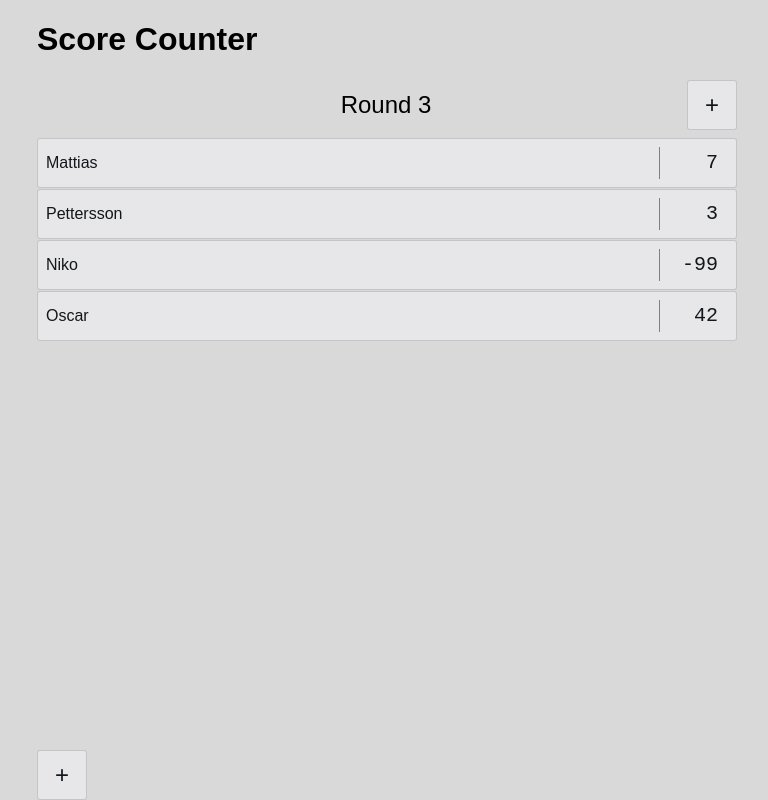
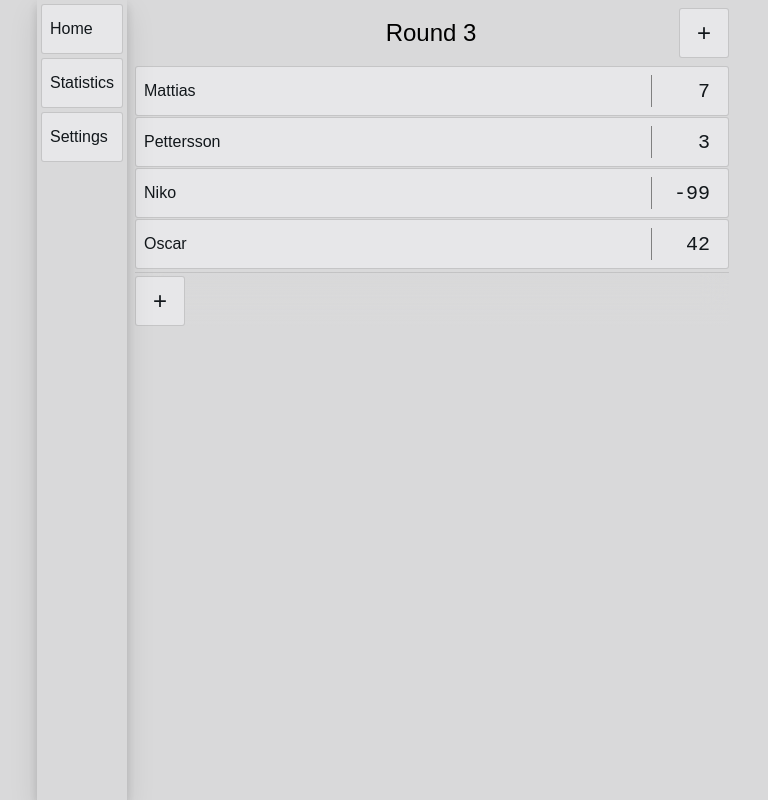
Before and after one commit to OscarMarcusson/score-counter, an Angular app in the folder score-counter-client/: page / in a window 1280 px wide. Shown: the whole page, without its empty margins (253-1021 px from the left). Built offline with nearby package versions, Linux system fonts and the light colour scheme.

Commit message:
Improve layout and add WIP sidebar

```diff
--- a/score-counter-client/src/app/app.component.html
+++ b/score-counter-client/src/app/app.component.html
@@ -1,5 +1,9 @@
 <main class="main">
-  <h1>Score Counter</h1>
+  <div class="menu">
+    <app-button [text]="'Home'"/>
+    <app-button [text]="'Statistics'"/>
+    <app-button [text]="'Settings'"/>
+  </div>
   <div class="scores">
     <app-match [players]="players"></app-match>
   </div>
--- a/score-counter-client/src/app/app.component.scss
+++ b/score-counter-client/src/app/app.component.scss
@@ -6,3 +6,30 @@
   flex-grow: 1;
   flex-shrink: 1;
 }
+
+.menu {
+  display: flex;
+  flex-direction: row;
+  align-items: stretch;
+  box-shadow: 0 5px 10px var(--shadow);
+  padding: 0.25em;
+  overflow: auto;
+  gap: 0.25em;
+  z-index: 1;
+}
+
+.scores {
+  padding: 0.5em;
+}
+
+@media (min-width: 600px) {
+  .main {
+    flex-direction: row;
+    align-items: stretch;
+  }
+
+  .menu {
+    flex-direction: column;
+    box-shadow: 0 5px 10px var(--shadow-hard), 0 12px 30px var(--shadow);
+  }
+}
--- a/score-counter-client/src/app/match/match.component.html
+++ b/score-counter-client/src/app/match/match.component.html
@@ -7,6 +7,7 @@
   @for (player of players; track $index) {
   <app-score-row [name]="player.name" [score]="player.score" />
   }
+  <div class="add-new">
+    <app-button [text]="'+'" [icon]="true" />
+  </div>
 </div>
-
-<app-button class="add-new" [text]="'+'" [icon]="true" />
--- a/score-counter-client/src/app/match/match.component.scss
+++ b/score-counter-client/src/app/match/match.component.scss
@@ -29,8 +29,14 @@
     flex-shrink: 1;
     flex-grow: 1;
     height: 0;
+
+    .add-new {
+        background: linear-gradient(0deg, var(--background), transparent);
+        position: sticky;
+        bottom: 0;
+        border-top: 1px solid var(--shadow);
+        padding-top: 3px;
+        margin-top: 2px;
+        backdrop-filter: blur(12px);
+    }
 }
-
-.add-new {
-    margin-top: 1px;
-}
```
